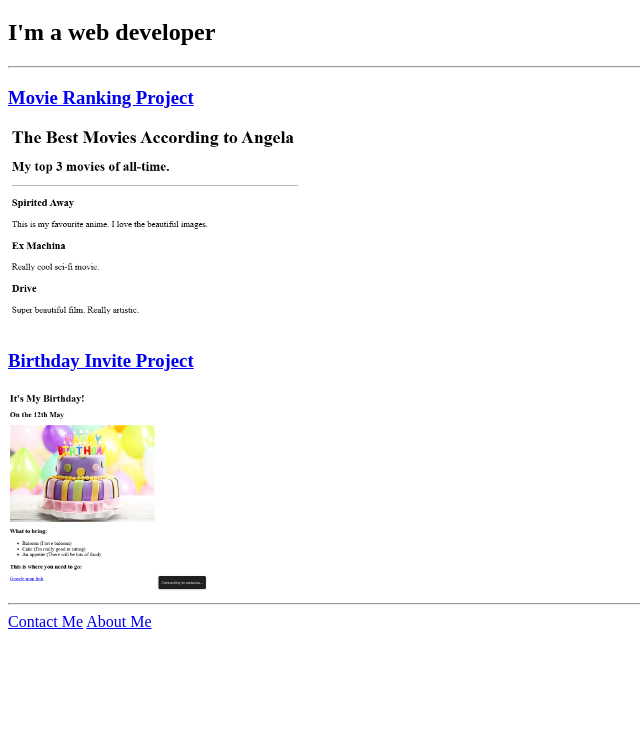
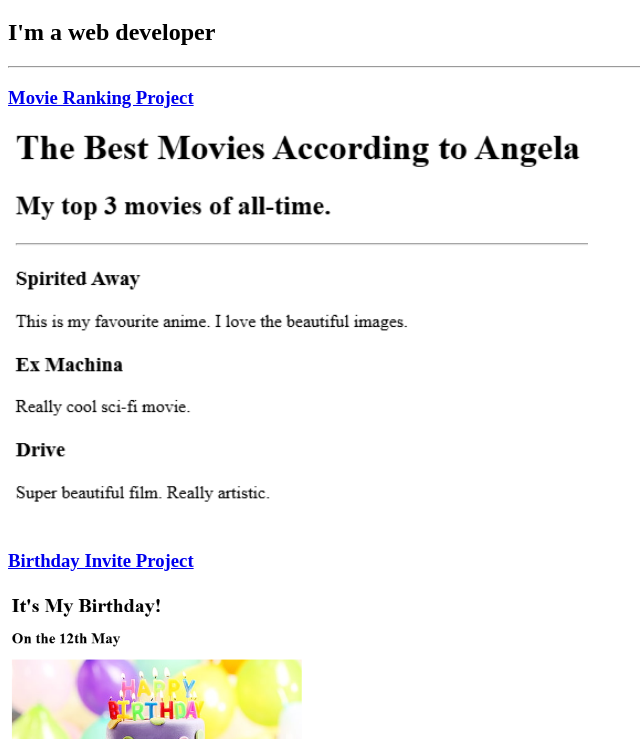
Before and after one commit to Adlynhyt/html-portfolio, a plain HTML site: page index.html in a window 1280 px wide. Shown: the part 61-800 px from the top of the page, without its empty margins (0-640 px from the left). Drawn offline with Linux system fonts and the light colour scheme.

Commit message:
Update index.html

```diff
--- a/index.html
+++ b/index.html
@@ -28,9 +28,9 @@ https://developer.mozilla.org/en-US/docs/Web/HTML/Element/img#attr-height -->
 <body>
 
 <a href="./public/movie-ranking.html"><h3>Movie Ranking Project</h3></a>
-<img src="./public/The Best Movies According to Angela.png" alt="Movies" height="200">
+<img src="./public/The Best Movies According to Angela.png" alt="Movies" height="400">
 <a href="./public/birthday-invite.html"><h3>Birthday Invite Project</h3></a>
-<img src="./public/It's My Birthday!.png" alt="Birthday" height="200">
+<img src="./public/It's My Birthday!.png" alt="Birthday" height="400">
 
 <hr>
 
```
